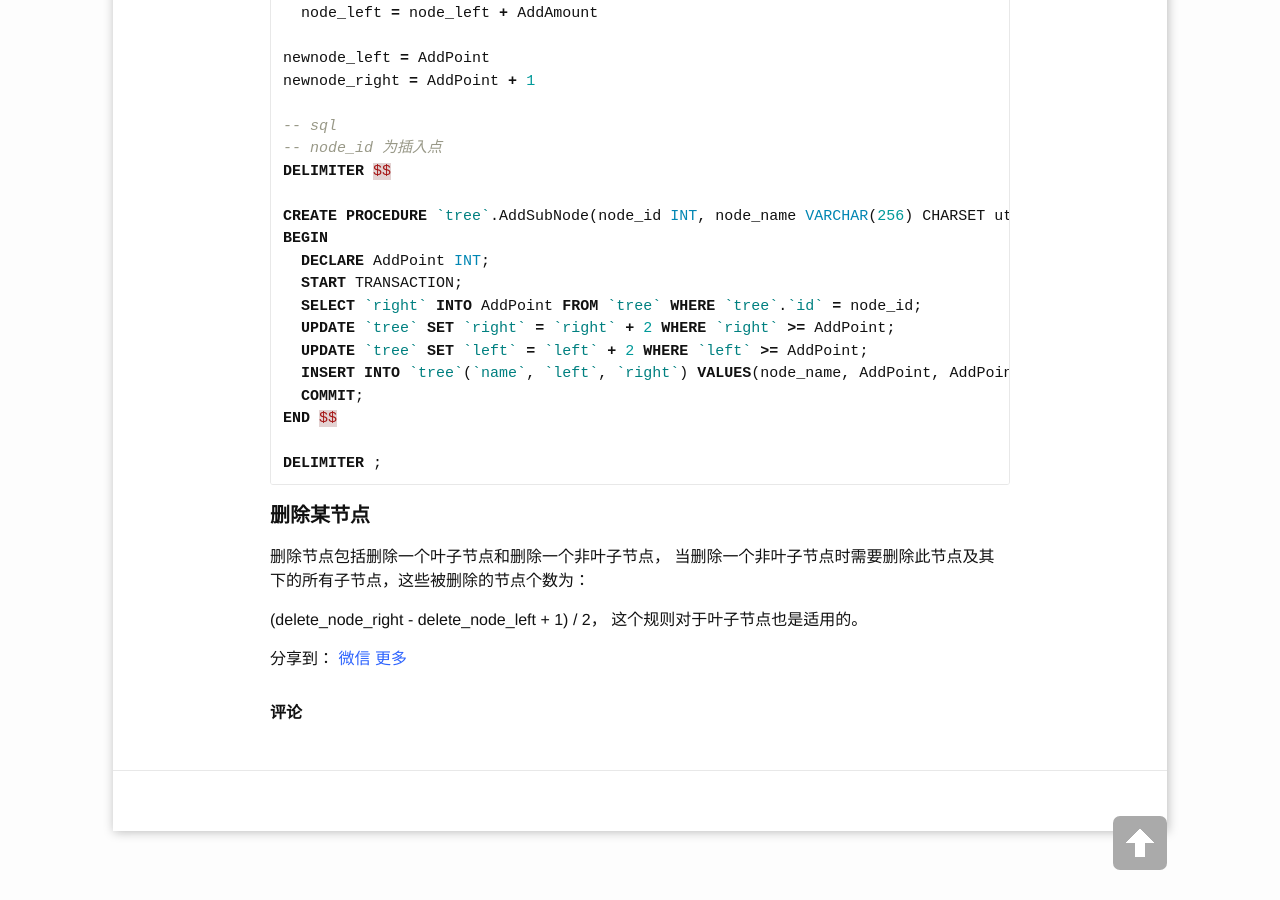
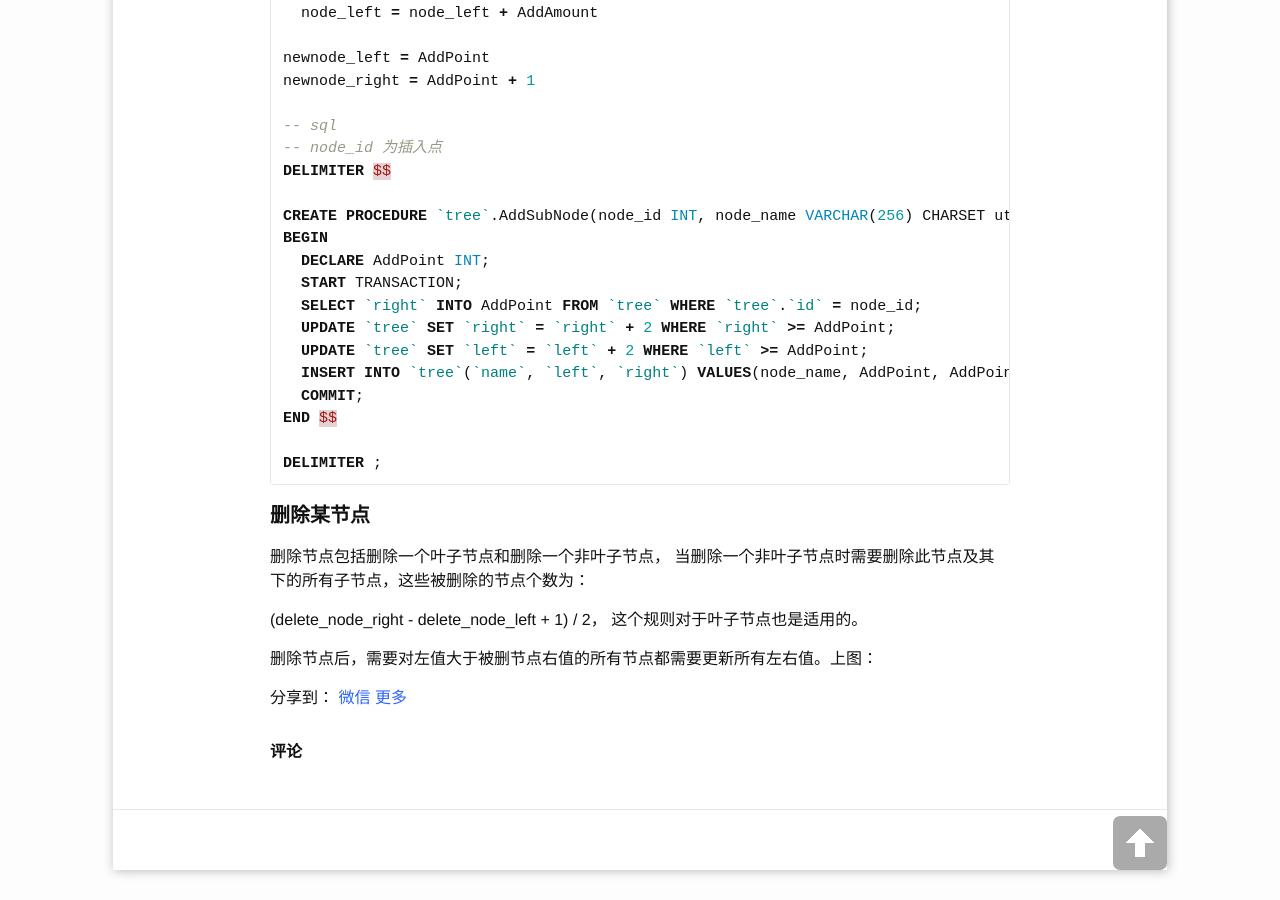
Before and after one commit to TopSpoofer/TopSpoofer.github.io, a Jekyll site: the page built from _posts/2017/07/2017-07-13-基于Nested Sets的树形数据库详细设计.md, in a window 1280 px wide and 900 px high, scrolled down 3778 px. Built offline with Jekyll 4.4.1, drawn with Linux system fonts in a browser that asks for light colours; comment, search, counter and statistics services are not loaded.

Commit message:
add blog

```diff
--- a/_posts/2017/07/2017-07-13-基于Nested Sets的树形数据库详细设计.md
+++ b/_posts/2017/07/2017-07-13-基于Nested Sets的树形数据库详细设计.md
@@ -23,7 +23,7 @@ Nested Sets 使用了可以无限分组的左右值编码方案，这样的方
 Nested Sets 需要left和right来记录一个节点的左右值，这个节点左右值是按树的前序遍历来进行编排的。
 
 | id        | left  | right | name |
-| ------------- |:-------------| :---------|:--------|
+| :------------- |:-------------| :---------|:--------|
 | 节点id      | 节点左值 | 节点右值 | 业务字段 |
 
 需要加入其他字段来完成业务的需求。
@@ -39,7 +39,7 @@ Nested Sets 需要left和right来记录一个节点的左右值，这个节点
 所以我们可以得到下表：
 
 | id        | left  | right | name |
-| ------------- |:-------------| :---------|:--------|
+| :------------- |:-------------| :---------|:--------|
 | 1      | 1 | 10 | boss |
 | 2      | 2 | 5 | C# leader |
 | 3      | 6 | 9 | Java leader |
@@ -161,6 +161,8 @@ DELIMITER ;
 (delete_node_right - delete_node_left + 1) / 2， 这个规则对于叶子节点也是适用的。
 
 
+删除节点后，需要对左值大于被删节点右值的所有节点都需要更新所有左右值。上图：
+
 
 
 
```
Also changed, not shown: assets/images/2017/07/删除树节点.png (added), assets/images/2017/07/节点右移.png (added), assets/images/2017/07/节点左移.png (added).
